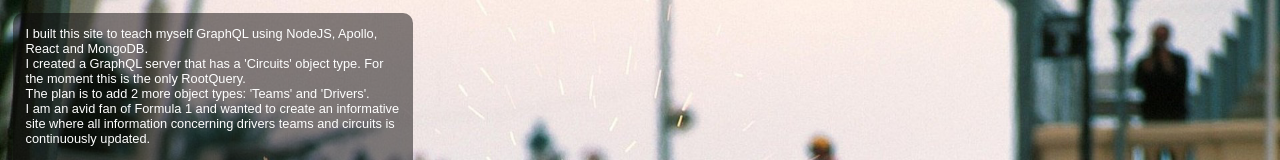
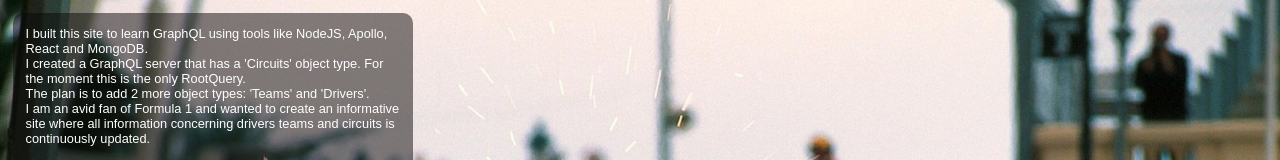
Before and after one commit to johnnycalderon86/heroku-test, a React (Create React App) app in the folder client/: page /about in a window 1280 px wide. Shown: the top 160 px of the page. Built offline with nearby package versions, Linux system fonts and the light colour scheme; a web font is replaced by a local one.

Commit message:
redoing some styling

```diff
--- a/client/src/components/About.tsx
+++ b/client/src/components/About.tsx
@@ -30,7 +30,7 @@ export const About = () => {
             exit="exit"
         >
             <div className="card">
-                <p>I built this site to teach myself GraphQL using NodeJS, Apollo, React and MongoDB.</p>
+                <p>I built this site to learn GraphQL using tools like NodeJS, Apollo, React and MongoDB.</p>
                 <p>I created a GraphQL server that has a 'Circuits' object type. For the moment this is the only RootQuery.</p>
                 <p>The plan is to add 2 more object types: 'Teams' and 'Drivers'.</p>
                 <p>I am an avid fan of Formula 1 and wanted to create an informative site where all information concerning drivers teams and circuits is continuously updated.  </p>
```
